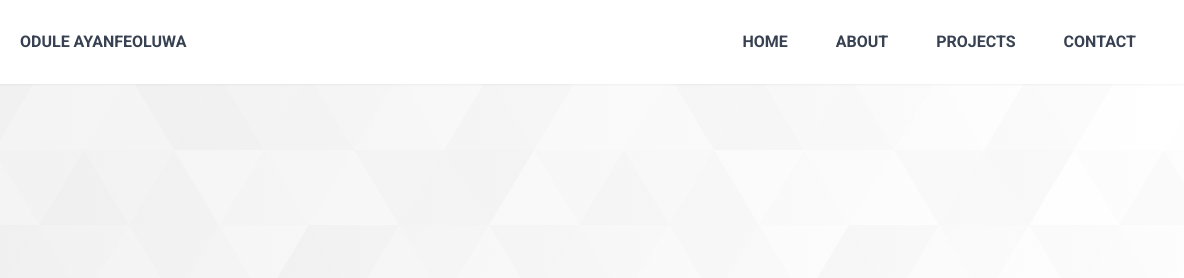
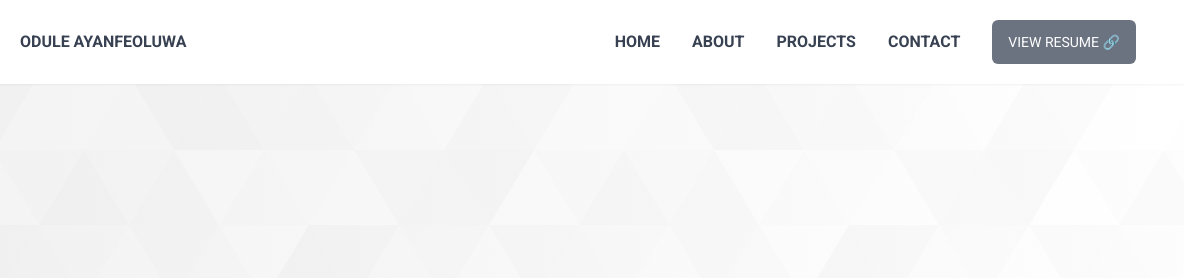
Before and after one commit to ogayanfe/grandeur, a website built with Vite: page index.html in a window 1280 px wide. Shown: the top 278 px of the page, 96-1280 px from the left. Built offline with nearby package versions, Linux system fonts and the light colour scheme; some packages are replaced by stand-ins of ours; files whose address does not match are found by name; a web font is replaced by a local one.

Commit message:
Added link to resume

```diff
--- a/index.html
+++ b/index.html
@@ -45,13 +45,15 @@
       <span class="icon-[pajamas--hamburger]"></span>
     </button>
     <nav id="menu"
-      class="transition-all hidden max-lg:fixed right-0 top-0 max-lg:h-full max-lg:w-full max-lg:flex-col lg:flex bg-white items-center justify-center gap-12">
+      class="transition-all hidden max-lg:fixed right-0 top-0 max-lg:h-full max-lg:w-full max-lg:flex-col lg:flex bg-white items-center justify-center gap-8">
       <button class="lg:hidden icon-[mdi--close] text-4xl hover:scale-110 hover:text-blue-400 transition-all"
         id="close-button">Close</button>
-      <a class="hover:text-blue-400 transition-all hover:scale-110 text-right" href="#top">Home</a>
-      <a class="hover:text-blue-400 transition-all hover:scale-110 text-right" href="#about">About</a>
-      <a class="hover:text-blue-400 transition-all hover:scale-110 text-right" href="#projects">Projects</a>
-      <a class="hover:text-blue-400 transition-all hover:scale-110 text-right" href="#contact">Contact</a>
+      <a class="hover:text-blue-600 transition-all hover:scale-110 text-right" href="#top">Home</a>
+      <a class="hover:text-blue-600 transition-all hover:scale-110 text-right" href="#about">About</a>
+      <a class="hover:text-blue-600 transition-all hover:scale-110 text-right" href="#projects">Projects</a>
+      <a class="hover:text-blue-600 transition-all hover:scale-110 text-right" href="#contact">Contact</a>
+      <a class="text-white font-normal transition-all hover:bg-gray-600 text-right text-sm bg-gray-500 p-3 px-4 rounded-md"
+        target="_blank" href="/Odule Ayanfeoluwa Resume.pdf">View Resume 🔗</a>
     </nav>
   </header>
   <section class="relative flex h-[110%] min-h-[700px] w-full items-center justify-center bg-hero bg-cover">
@@ -226,7 +228,7 @@
     </div>
     <div class="flex flex-col w-full max-w-6xl gap-8">
       <h3 class="text-2xl font-semibold">2. Birdie</h3>
-      <p class="font-medium text-lg">A social netorking application </p>
+      <p class="font-medium text-lg">A social networking application </p>
       <div class="glide-two rounded-lg overflow-hidden">
         <div class="glide__track rounded-lg" data-glide-el="track">
           <ul class="glide__slides mb-8 h-full">
```
Also changed, not shown: public/index.css, 1 other file.
